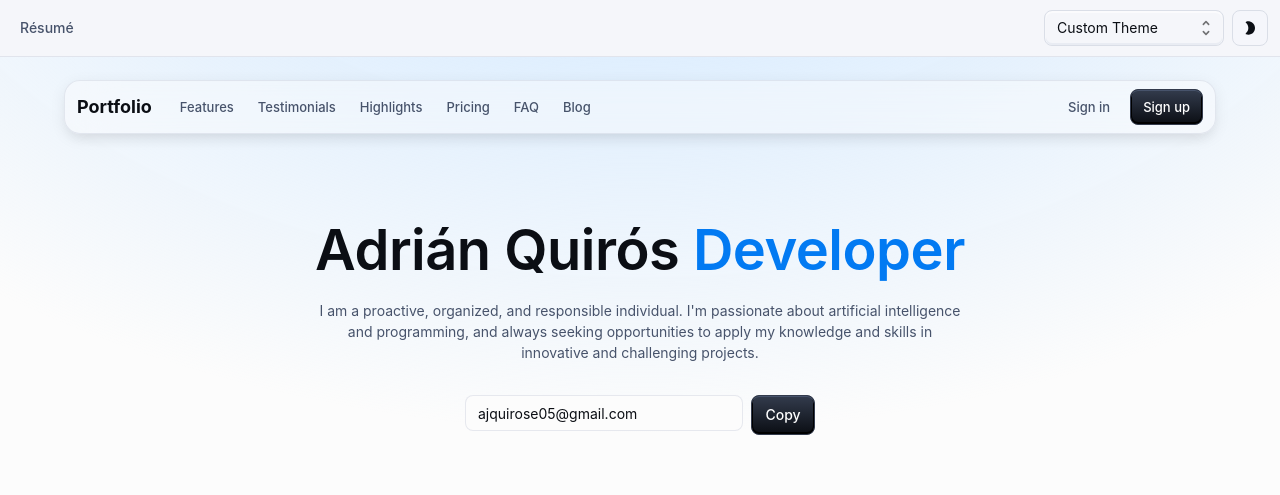
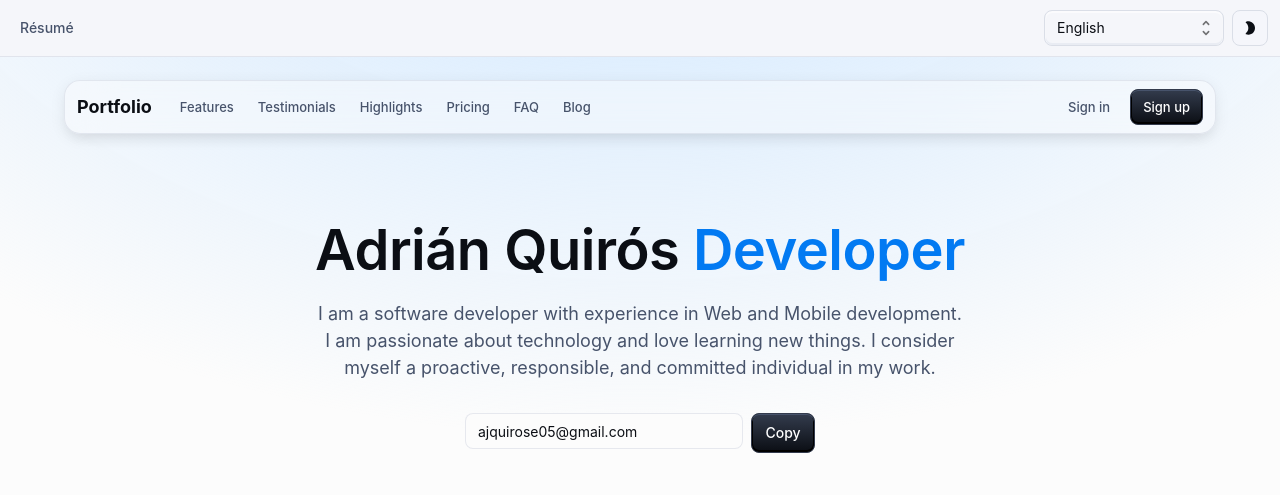
Before and after one commit to adrianqe/portfolio, a React (Create React App) app in the folder front-end/: page / in a window 1280 px wide. Shown: the top 495 px of the page. Built offline with nearby package versions, Linux system fonts and the light colour scheme.

Commit message:
Implement multi-language support

```diff
--- a/front-end/src/TemplateFrame.js
+++ b/front-end/src/TemplateFrame.js
@@ -1,4 +1,4 @@
-import * as React from 'react';
+import React, { useState } from 'react';
 import PropTypes from 'prop-types';
 import { createTheme, ThemeProvider, styled } from '@mui/material/styles';
 import Select from '@mui/material/Select';
@@ -12,6 +12,23 @@ import Toolbar from '@mui/material/Toolbar';
 import ArrowBackRoundedIcon from '@mui/icons-material/ArrowBackRounded';
 import ToggleColorMode from './components/ToggleColorMode';
 import getMPTheme from './theme/getMPTheme';
+
+const changeLanguage = async (language) => {
+  try {
+    const requestJSON = await fetch(`/language/${language}.json`);
+    const texts = await requestJSON.json();
+
+    document.querySelectorAll('[data-section]').forEach((element) => {
+      const section = element.dataset.section;
+      const value = element.dataset.value;
+      if (texts[section] && texts[section][value]) {
+        element.textContent = texts[section][value];
+      }
+    });
+  } catch (error) {
+    console.error(`Failed to load or apply language file for ${language}:`, error);
+  }
+};
 
 const StyledAppBar = styled(AppBar)(({ theme }) => ({
   position: 'relative',
@@ -30,14 +47,25 @@ const StyledAppBar = styled(AppBar)(({ theme }) => ({
 
 function TemplateFrame({
   showCustomTheme,
-  toggleCustomTheme,
   mode,
   toggleColorMode,
   children,
 }) {
-  const handleChange = (event) => {
-    toggleCustomTheme(event.target.value === 'custom');
+  const [language, setLanguage] = useState('en');
+  const [resumeLink, setResumeLink] = useState('/pdf/ResumeCurriculumAdriánQuirós.pdf'); // Estado para el link
+
+  const handleLanguageChange = (event) => {
+    const newLanguage = event.target.value;
+    setLanguage(newLanguage);
+    changeLanguage(newLanguage);
+
+    // Cambiar el href del PDF según el idioma
+    const newResumeLink = newLanguage === 'es'
+      ? '/pdf/CurriculumAdriánQuirós.pdf'
+      : '/pdf/ResumeCurriculumAdriánQuirós.pdf';
+    setResumeLink(newResumeLink);
   };
+
   const MPTheme = createTheme(getMPTheme(mode));
 
   return (
@@ -59,34 +87,35 @@ function TemplateFrame({
               size="medium"
               aria-label="Résumé"
               component="a"
-              href="./pdf/ResumeCurriculumAdriánQuirós.pdf"
+              href={resumeLink}
               target="_blank"
+              rel="noopener noreferrer"
               sx={{ display: { xs: 'none', sm: 'flex' } }}
             >
-              Résumé
+              <div data-section="CV" data-value="curriculum">Résumé</div>
             </Button>
             <IconButton
+              variant="text"
               size="small"
               aria-label="Résumé"
               component="a"
-              href="./pdf/ResumeCurriculumAdriánQuirós.pdf"
+              href={resumeLink}
               target="_blank"
               sx={{ display: { xs: 'auto', sm: 'none' } }}
             >
-              <ArrowBackRoundedIcon />
+              CV
             </IconButton>
             <Box sx={{ display: 'flex', gap: 1 }}>
               <FormControl variant="outlined" sx={{ minWidth: 180 }}>
                 <Select
                   size="small"
-                  labelId="theme-select-label"
-                  id="theme-select"
-                  value={showCustomTheme ? 'custom' : 'material'}
-                  onChange={handleChange}
-                  label="Design Language"
+                  id="language-select"
+                  value={language}
+                  onChange={handleLanguageChange}
+                  label="Language"
                 >
-                  <MenuItem value="custom">Custom Theme</MenuItem>
-                  <MenuItem value="material">Material Design 2</MenuItem>
+                  <MenuItem value="en" data-language="en">English</MenuItem>
+                  <MenuItem value="es" data-language="es">Español</MenuItem>
                 </Select>
               </FormControl>
               <ToggleColorMode
@@ -106,7 +135,6 @@ function TemplateFrame({
 TemplateFrame.propTypes = {
   children: PropTypes.node,
   mode: PropTypes.oneOf(['dark', 'light']).isRequired,
-  showCustomTheme: PropTypes.bool.isRequired,
   toggleColorMode: PropTypes.func.isRequired,
   toggleCustomTheme: PropTypes.func.isRequired,
 };
--- a/front-end/src/components/AppAppBar.js
+++ b/front-end/src/components/AppAppBar.js
@@ -53,7 +53,7 @@ export default function AppAppBar() {
               data-section="appBar"
               data-value="portfolio"
             >
-              Portfolio
+              <div data-section="portfolio" data-value="name">Portfolio</div>
             </Typography>
             <Box sx={{ display: { xs: 'none', md: 'flex' } }}>
               <Button variant="text" color="info" size="small">
--- a/front-end/src/components/Hero.js
+++ b/front-end/src/components/Hero.js
@@ -100,12 +100,12 @@ export default function Hero() {
               textAlign: 'center',
               color: 'text.secondary',
               width: { sm: '100%', md: '80%' },
+              fontSize: { xs: '0.875rem', sm: '1rem', md: '1.125rem' }, // Ajusta el tamaño según el dispositivo
             }}
           >
-            <div data-section="profile" data-value="description">
-              I am a proactive, organized, and responsible individual.
-              I'm passionate about artificial intelligence and programming, and always seeking opportunities to apply my knowledge and skills in innovative and challenging projects.
-            </div>
+            <span data-section="profile" data-value="description">
+            I am a software developer with experience in Web and Mobile development. I am passionate about technology and love learning new things. I consider myself a proactive, responsible, and committed individual in my work.
+            </span>
           </Typography>
 
           <Stack
@@ -130,7 +130,7 @@ export default function Hero() {
               }}
             />
             <Button variant="contained" onClick={handleCopy} data-section="profile" data-value="copyButton">
-              Copy
+              <div data-section="copyButton" data-value="copy">Copy</div>
             </Button>
           </Stack>
 
```
Also changed, not shown: front-end/public/language/en.json (added, +17 -0 lines), front-end/public/language/es.json (added, +18 -0 lines), front-end/src/lenguage/en.json (deleted, +0 -10 lines), front-end/src/lenguage/es.json (deleted, +0 -10 lines), 2 other files (tests, documents, lock files or other folders).
